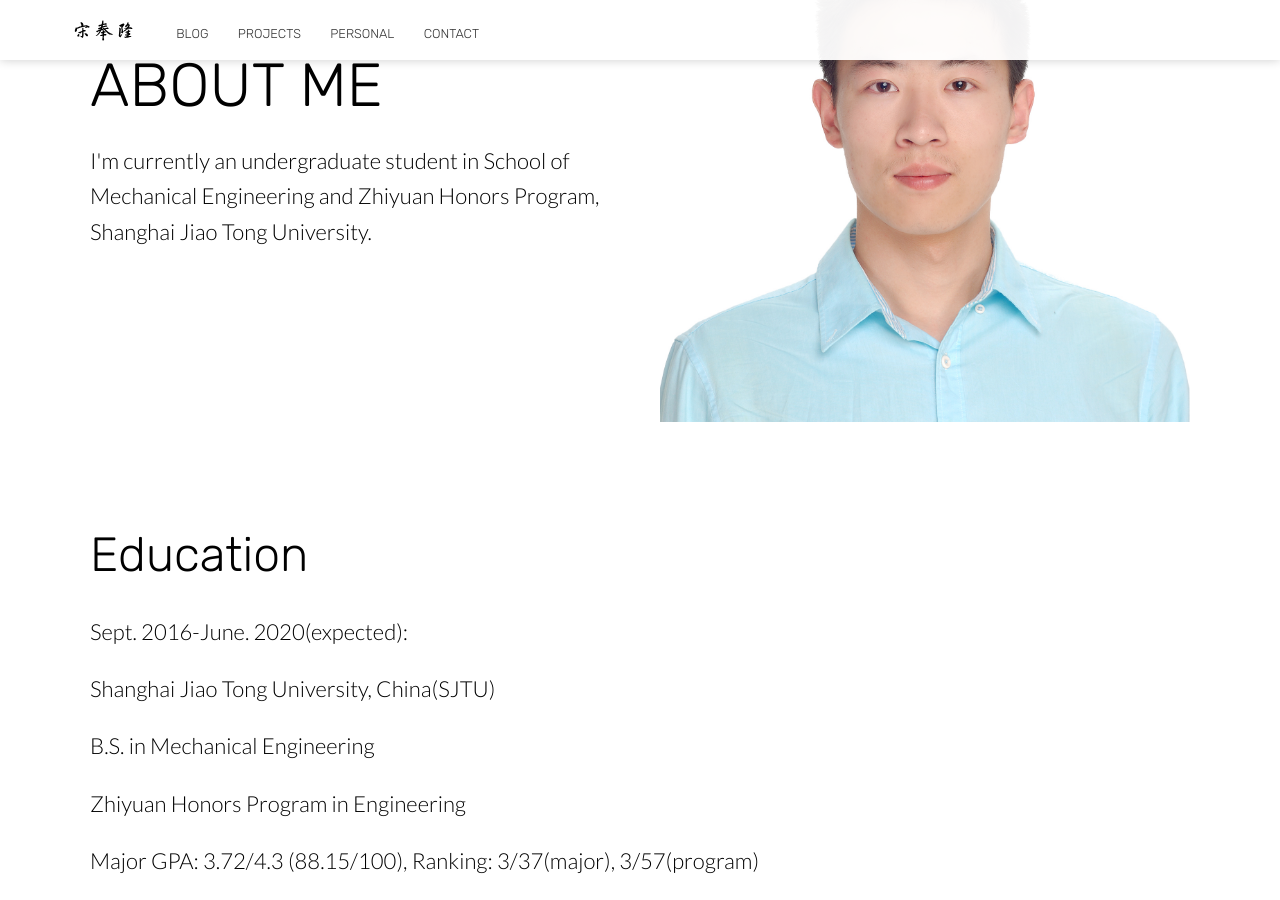
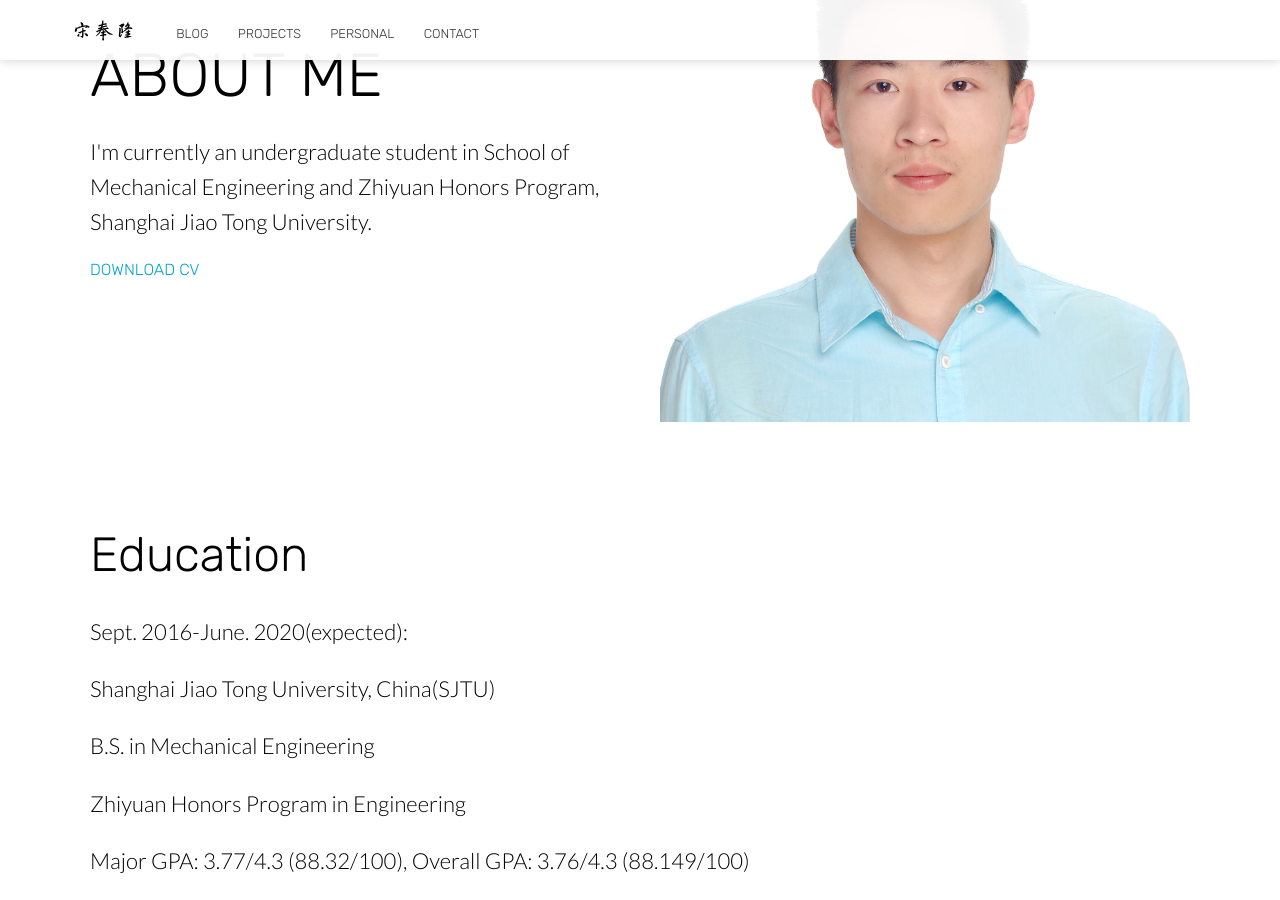
Before and after one commit to FenglongSong/fenglongsong.github.io, a Jekyll site: the page built from index.html, in a window 1280 px wide and 900 px high, scrolled down 1108 px. Built offline with Jekyll 4.4.1, drawn with Linux system fonts in a browser that asks for light colours; nearby versions of some CDN libraries; some of the changed text lies outside the part shown.

Commit message:
Update index.html

```diff
--- a/index.html
+++ b/index.html
@@ -22,6 +22,7 @@ bottom_image: https://unsplash.it/2000/1322?a=.png
 			<div class="text">
 				<h1 class="editable">ABOUT ME</h1>
 				<p class="editable">I'm currently an undergraduate student in School of Mechanical Engineering and Zhiyuan Honors Program, Shanghai Jiao Tong University.</p>
+				<a href="/files/CV.pdf" download="Fenglong Song CV">DOWNLOAD CV</a>
 			</div>
 			<div class="image">
 				<img class="editable" src="zhengjianzhao.jpg" alt="Screenshot" />
@@ -37,7 +38,8 @@ bottom_image: https://unsplash.it/2000/1322?a=.png
 				<p class="editable">Shanghai Jiao Tong University, China(SJTU)</p>
 				<p class="editable">B.S. in Mechanical Engineering</p>
 				<p class="editable">Zhiyuan Honors Program in Engineering</p>
-				<p class="editable">Major GPA: 3.72/4.3 (88.15/100), Ranking: 3/37(major), 3/57(program)</p>
+				<p class="editable">Major GPA: 3.77/4.3 (88.32/100), Overall GPA: 3.76/4.3 (88.149/100) </p>
+				<p class="editable">Ranking: 3/37(major), 3/57(program) </p>
 			</div>
 		</div>
 	</section> -->
```
